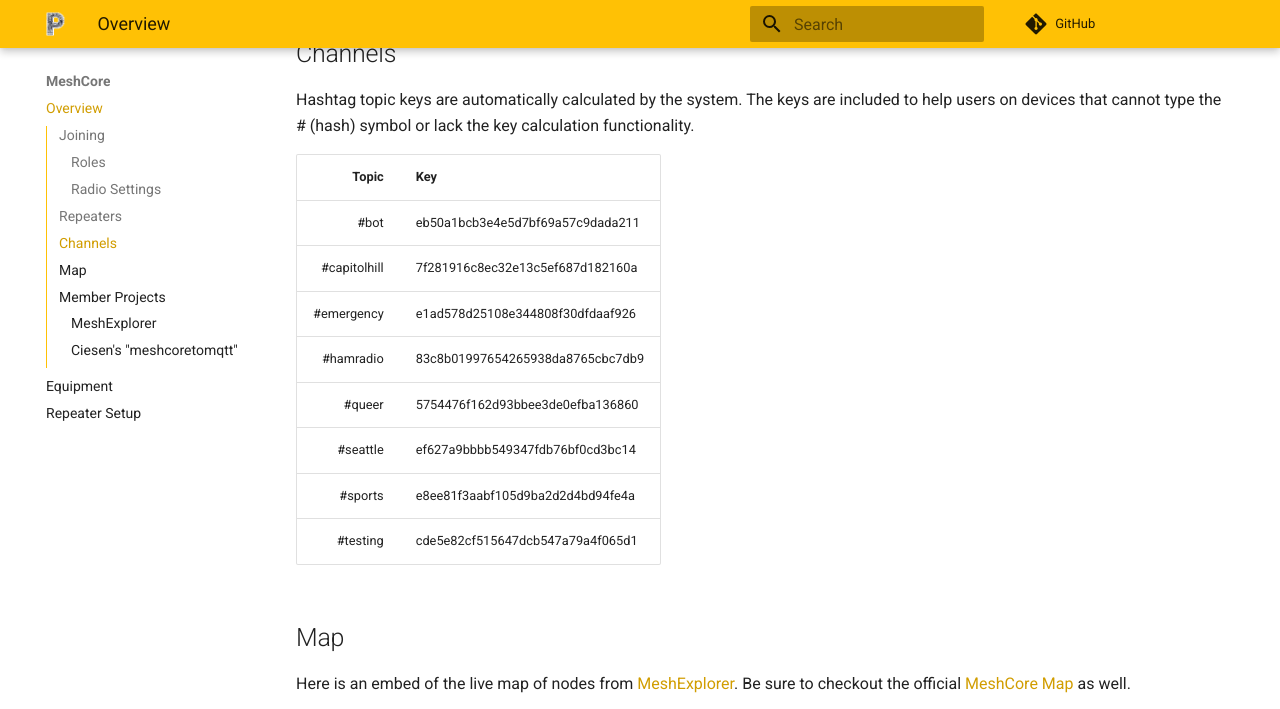
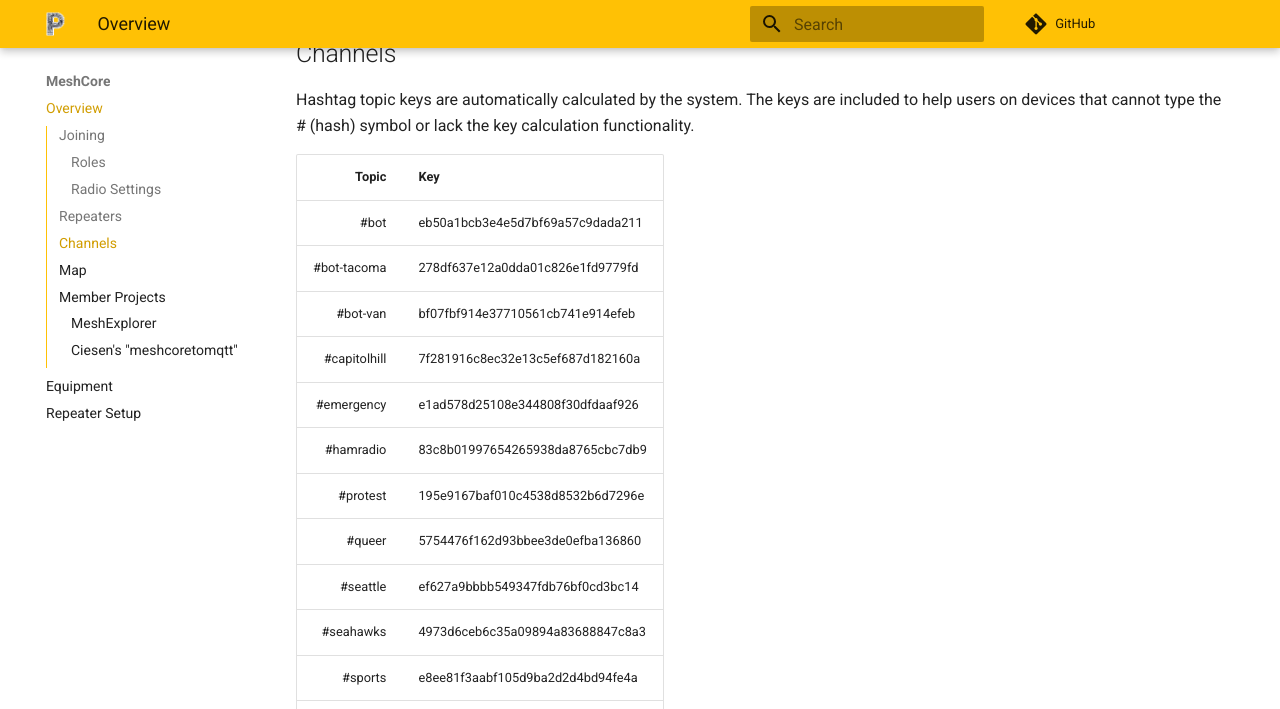
Before and after one commit to pugetmesh/pugetmesh.github.io, an MkDocs documentation site: the page built from docs/meshcore/index.md, in a window 1280 px wide and 900 px high, scrolled down 1480 px, cut to the strip 0-709 px from the top of the window. Built offline with MkDocs 1.6.1 and Material for MkDocs 9.7.7, drawn with Linux system fonts in a browser that asks for light colours; comment, search, counter and statistics services are not loaded.

Commit message:
Add additional meshcore channels

```diff
--- a/docs/meshcore/index.md
+++ b/docs/meshcore/index.md
@@ -38,11 +38,15 @@ Hashtag topic keys are automatically calculated by the system. The keys are incl
 Topic | Key
 ---: | :---
 #bot | eb50a1bcb3e4e5d7bf69a57c9dada211
+#bot-tacoma | 278df637e12a0dda01c826e1fd9779fd
+#bot-van | bf07fbf914e37710561cb741e914efeb
 #capitolhill | 7f281916c8ec32e13c5ef687d182160a
 #emergency | e1ad578d25108e344808f30dfdaaf926
 #hamradio | 83c8b01997654265938da8765cbc7db9
+#protest | 195e9167baf010c4538d8532b6d7296e
 #queer | 5754476f162d93bbee3de0efba136860
 #seattle | ef627a9bbbb549347fdb76bf0cd3bc14
+#seahawks | 4973d6ceb6c35a09894a83688847c8a3
 #sports | e8ee81f3aabf105d9ba2d2d4bd94fe4a
 #testing | cde5e82cf515647dcb547a79a4f065d1
 
```
